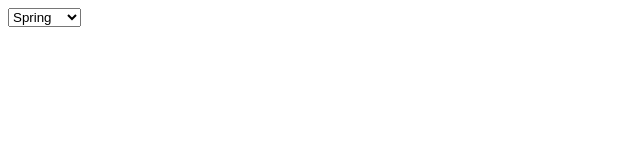
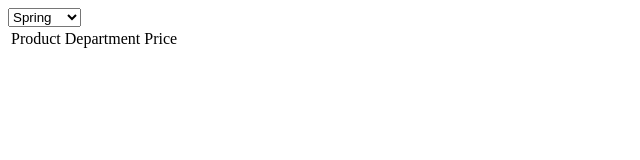
Before and after one commit to Jufebrown/exercises-spa-seasonal-sales, a plain HTML site: page index.html in a window 1280 px wide. Shown: the whole page, without its empty margins (0-640 px from the left). Drawn offline with Linux system fonts and the light colour scheme.

Commit message:
changed products div to a table and added table headings

```diff
--- a/index.html
+++ b/index.html
@@ -13,9 +13,16 @@
     </select>
   </form>
 
-  <div class="products">
+  <table class="products">
+    <thead>
+      <tr>
+        <td>Product</td>
+        <td>Department</td>
+        <td>Price</td>
+      </tr>
+    </thead>
 
-  </div>
+  </table>
 
   <script type="text/javascript" src="seasonal-sales.js"></script>
 </body>
```
